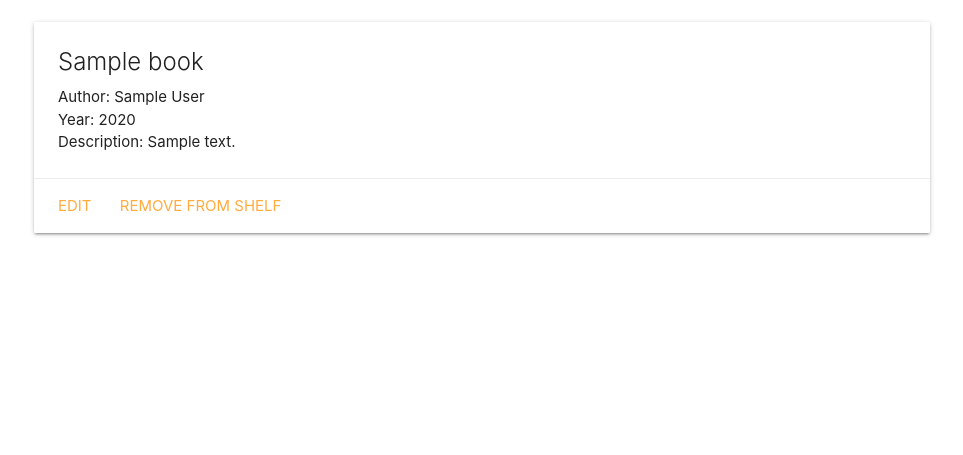
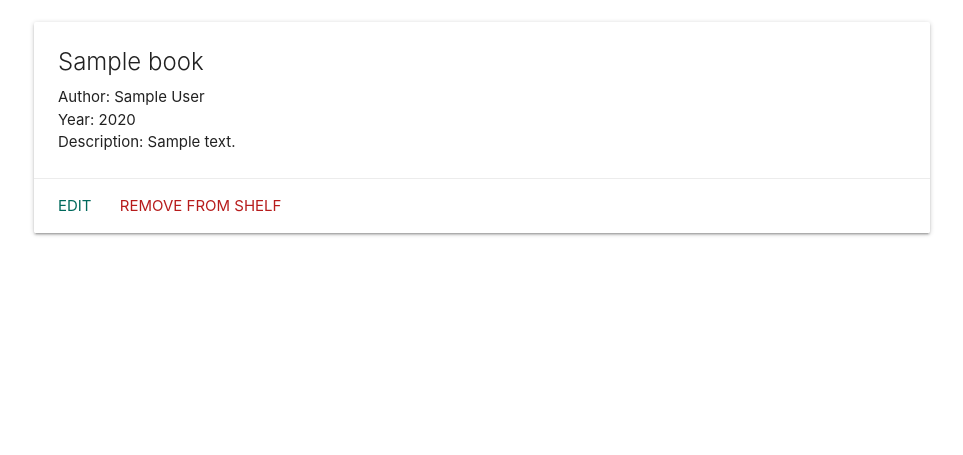
Before and after one commit to reddyfede/book-collection, a Django app: page /books/1/ in a window 1280 px wide. Shown: the part 178-633 px from the top of the page, without its empty margins (158-1121 px from the left). Run offline with Django 4.2, Linux system fonts and the light colour scheme; tables that the repository leaves empty hold one stand-in row (values such as "Sample post").

Commit message:
change button colors

```diff
--- a/main_app/templates/books/detail.html
+++ b/main_app/templates/books/detail.html
@@ -12,8 +12,8 @@
       <p>Description: {{ book.description }}</p>
     </div>
     <div class="card-action">
-      <a href="{% url 'book_edit' book.id %}">Edit</a>
-      <a href="{% url 'book_remove' book.id %}">Remove from Shelf</a>
+      <a href="{% url 'book_edit' book.id %}" class="teal-text text-darken-3">Edit</a>
+      <a href="{% url 'book_remove' book.id %}"class="red-text text-darken-4">Remove from Shelf</a>
     </div>
   </div>
 
--- a/main_app/templates/main_app/book_confirm_delete.html
+++ b/main_app/templates/main_app/book_confirm_delete.html
@@ -7,7 +7,7 @@
 
   <form action="" method="POST">
     {% csrf_token %}
-    <input type="submit" value="Yes - Remove!" class="btn">
-    <a href="{% url 'detail' book.id %}">Cancel</a>
+    <input type="submit" value="Yes - Remove!" class="btn red darken-4">
+    <a href="{% url 'detail' book.id %}" class="teal-text darken-3">Cancel</a>
   </form>
 {% endblock %}
--- a/main_app/templates/main_app/book_form.html
+++ b/main_app/templates/main_app/book_form.html
@@ -16,7 +16,7 @@
       <!-- Render the inputs inside of <tr>s & <td>s -->
       {{ form.as_p }}
     </table>
-    <input type="submit" value="Submit!" class="btn">
+    <input type="submit" value="Submit!" class="btn teal darken-3">
   </form>
 
 {% endblock %}
```
